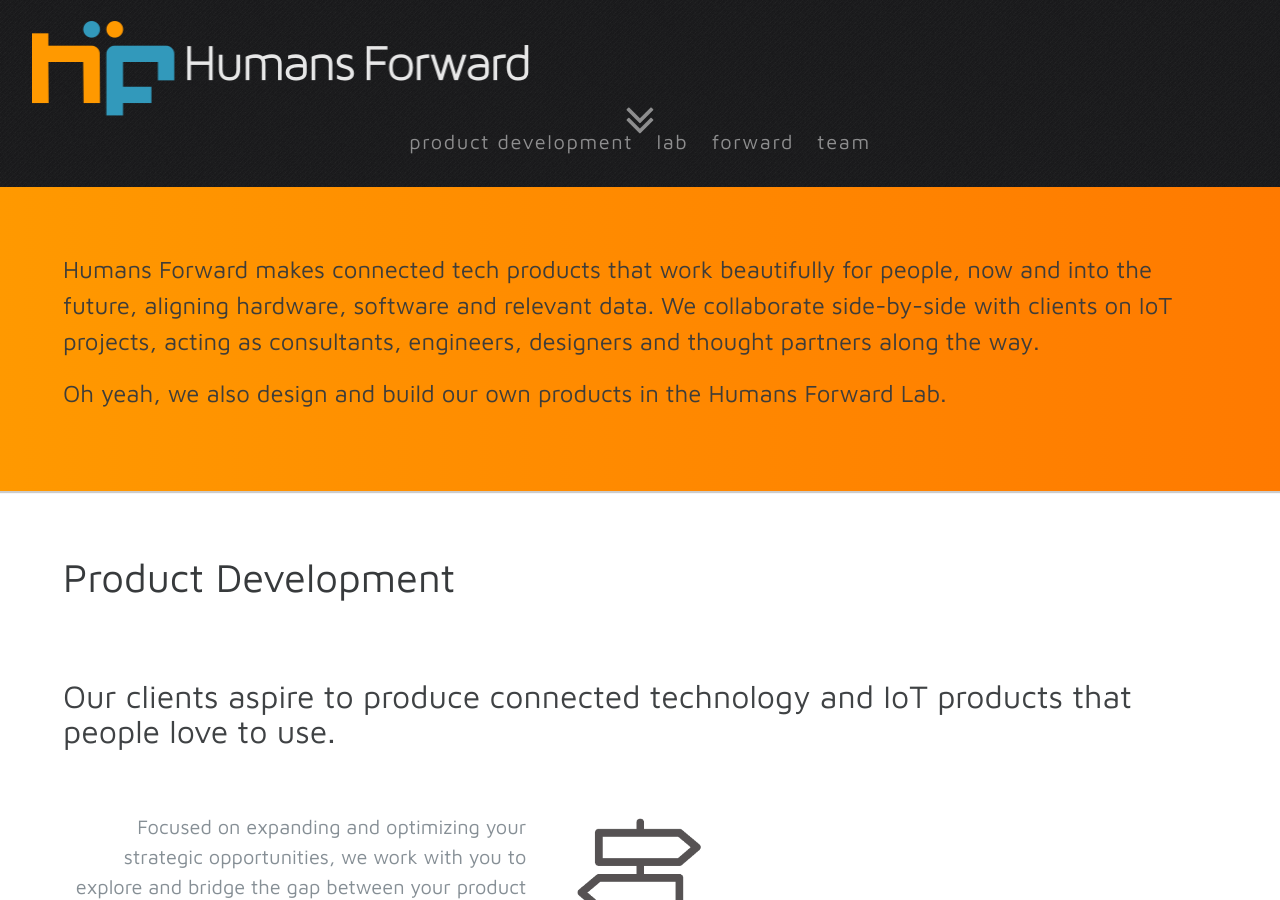
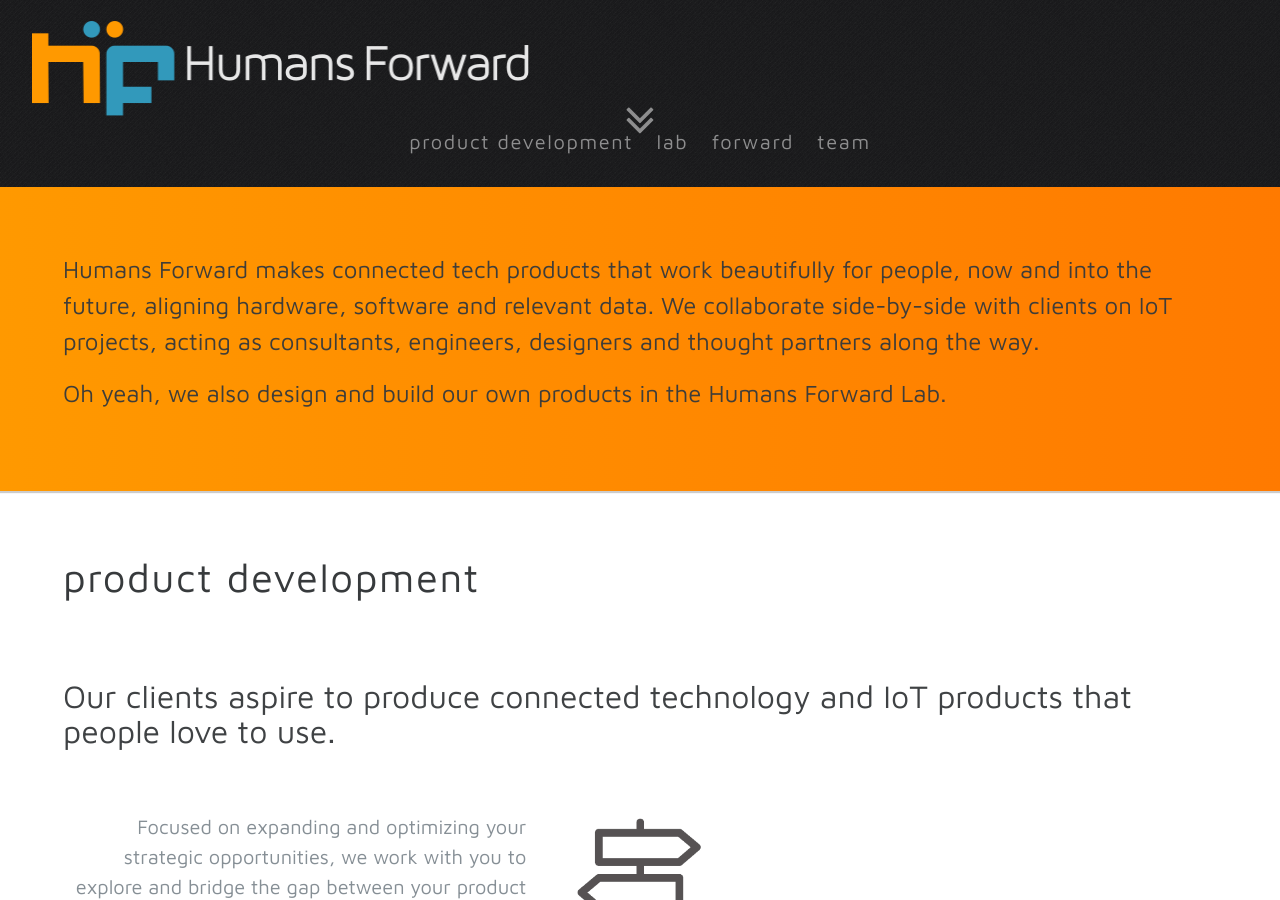
Before and after one commit to HumansForward/HumansForward.github.io, a Jekyll site: the page built from index.html, in a window 1280 px wide and 900 px high, scrolled down 713 px. Built offline with Jekyll 4.4.1, drawn with Linux system fonts in a browser that asks for light colours; nearby versions of some CDN libraries; comment, search, counter and statistics services are not loaded; some of the changed text lies outside the part shown.

Commit message:
Fixed homepage formatting, added more social networks

```diff
--- a/assets/site/css/style.css
+++ b/assets/site/css/style.css
@@ -14,6 +14,10 @@
 
 .hf-heading {
   margin-bottom: 2rem;
+}
+h1.hf-heading {
+  letter-spacing: 0.1rem;
+  text-transform: lowercase;
 }
 
 // NOTE: Deprecated
--- a/index.html
+++ b/index.html
@@ -5,7 +5,6 @@
 
 <!-- TODO: Add interactive word cloud -->
 <!-- TODO: Finish up page animations, fadeIn, etc. -->
-<!-- TODO: Setup email accounts -->
 <!-- TODO: Add Woopra tracking -->
 <!-- TODO: Break-out content to smaller files -->
 <!-- TODO: Refactor CSS for color theming -->
@@ -276,8 +275,11 @@
 
           <p class="hf-social-links">
             <a href="#" class="btn btn-lg btn-primary-outline hf-social-link hf-email"><i class="fa fa-envelope fa-lg"></i> Email</a>
+            <a href="https://twitter.com/HumansForward" target="_blank" class="btn btn-lg btn-primary-outline hf-social-link"><i class="fa fa-twitter fa-lg"></i> Twitter</a>
+            <a href="https://instagram.com/HumansForward" target="_blank" class="btn btn-lg btn-primary-outline hf-social-link"><i class="fa fa-instagram fa-lg"></i> Instagram</a>
             <a href="https://github.com/HumansForward" target="_blank" class="btn btn-lg btn-primary-outline hf-social-link"><i class="fa fa-github fa-lg"></i> GitHub</a>
-            <a href="https://twitter.com/HumansForward" target="_blank" class="btn btn-lg btn-primary-outline hf-social-link"><i class="fa fa-twitter fa-lg"></i> Twitter</a>
+            <a href="https://bitbucket.com/HumansForward" target="_blank" class="btn btn-lg btn-primary-outline hf-social-link"><i class="fa fa-bitbucket fa-lg"></i> Bitbucket</a>
+            <a href="https://angel.co/humans-forward" target="_blank" class="btn btn-lg btn-primary-outline hf-social-link"><i class="fa fa-angellist fa-lg"></i> AngelList</a>
           </p>
           <p class="small">Cover visualizer by <a href="https://github.com/jfirebaugh/animations/" target="_blank">John Firebaugh</a>.</p>
         </div>
```
Also changed, not shown: Gemfile.lock.
